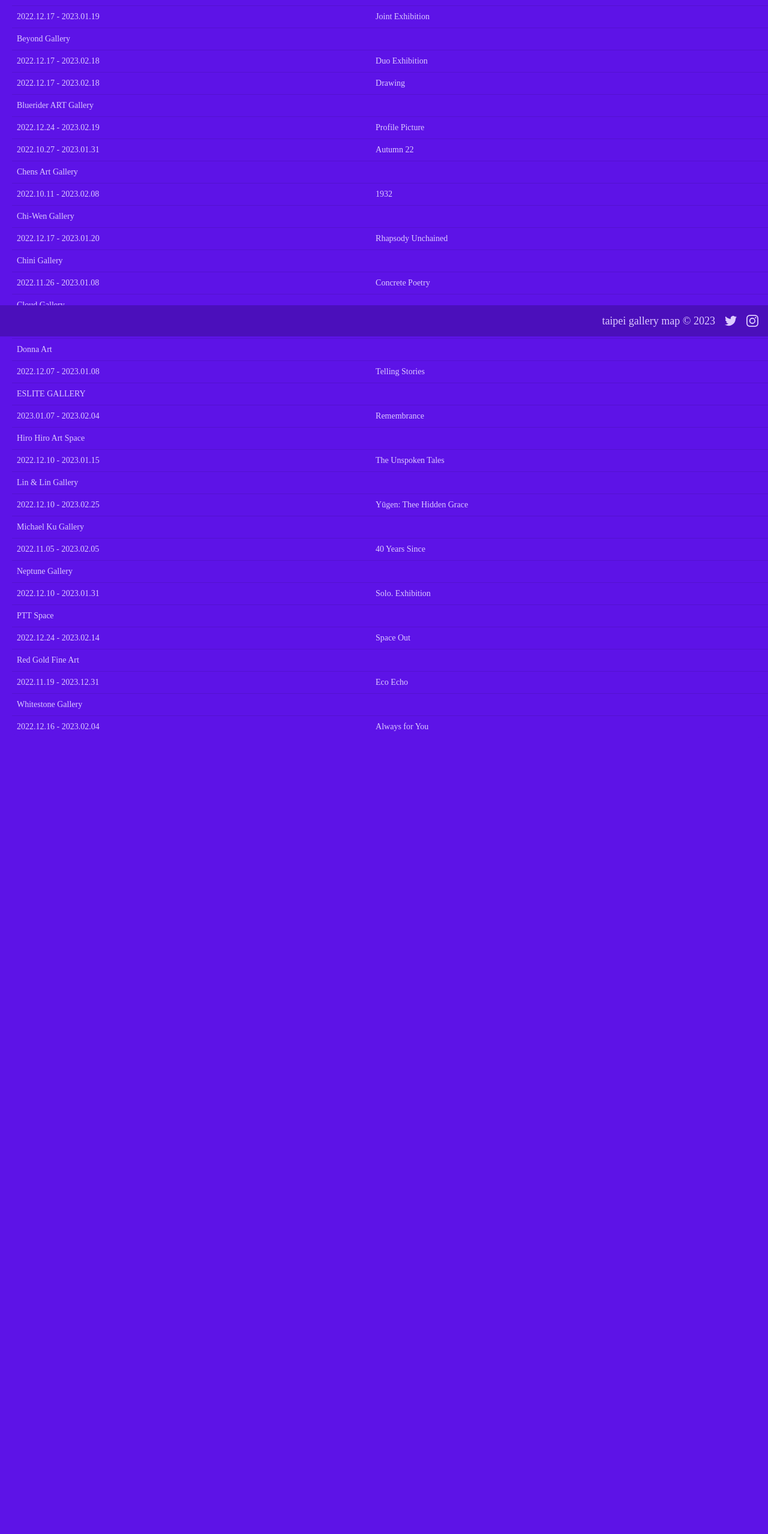
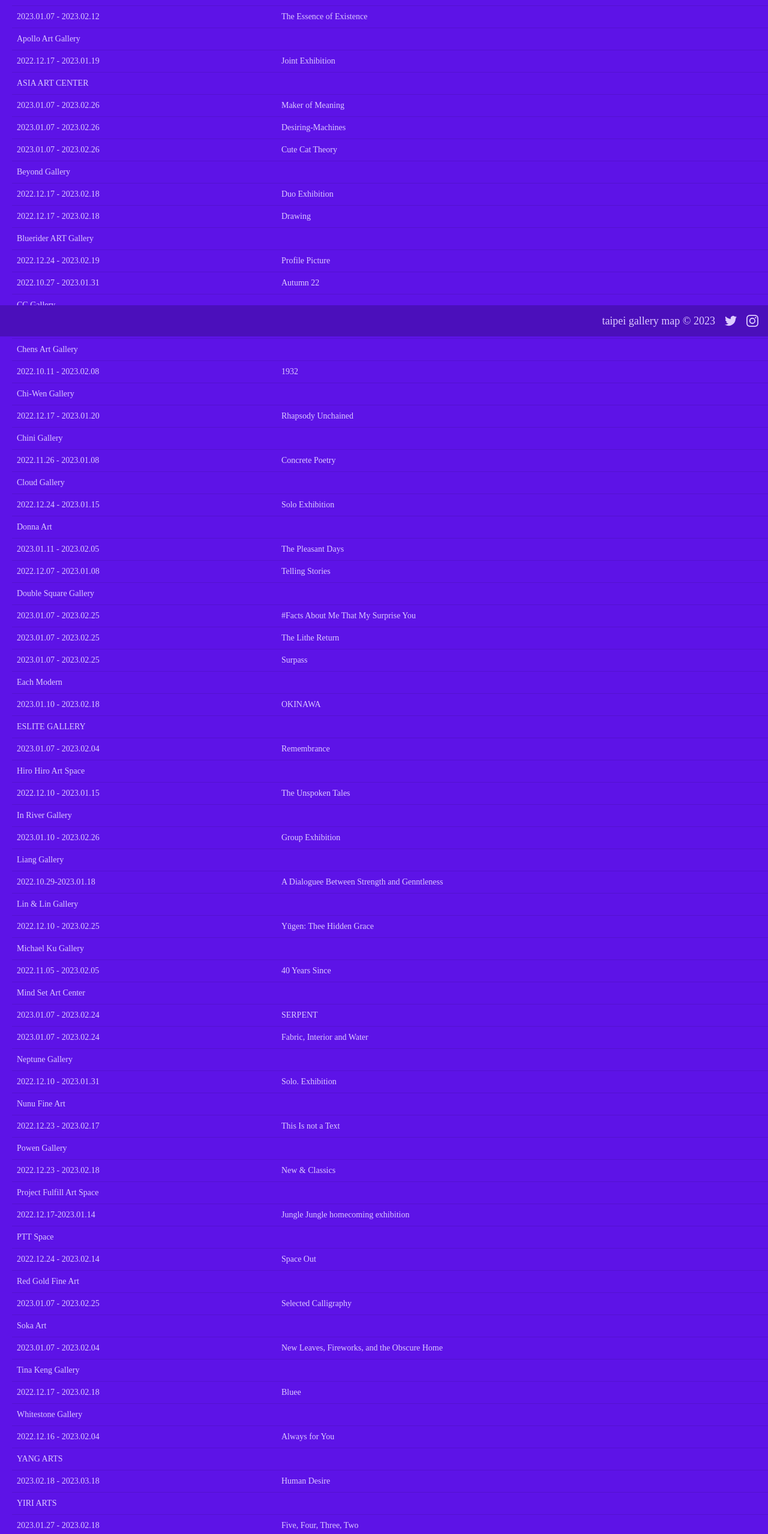
Before and after one commit to tjHsu/gallery-map, a Next.js app: page /events in a window 1280 px wide. Shown: the part 239-2797 px from the top of the page at 60% size. Before the commit the page ends 1525 px from the top, so only its background shows below. Built offline with nearby package versions, Linux system fonts and the light colour scheme; a web font is replaced by a local one.

Commit message:
update 0108
update shows 0108

```diff
--- a/src/constants/Constants.ts
+++ b/src/constants/Constants.ts
@@ -75,6 +75,11 @@ export const GALLERIES = [
     website: "https://99dac.com/",
     isSeparator: false,
     exhibitions: [{
+      artist: "Hsieh Chia-Heng",
+      showName: "Solo Exhibition",
+      date: "2023.01.07 - 2023.02.26",
+      openingDate: "2023.01.07 sat. 15:00"
+    },{
       artist: "Chen Tzu-Yu",
       showName: "The Creation of Plant Modules",
       date: "2022.12.03 - 2022.12.28",
@@ -235,6 +240,21 @@ export const GALLERIES = [
     website: "http://www.asiaartcenter.org/asia/?lang=en",
     isSeparator: false,
     exhibitions: [{
+      artist: "Michelle Blade",
+      showName: "Maker of Meaning",
+      date: "2023.01.07 - 2023.02.26",
+      openingDate: "2023.01.07 sat 16:00"
+    },{
+      artist: "Claire Colette",
+      showName: "Desiring-Machines",
+      date: "2023.01.07 - 2023.02.26",
+      openingDate: "2023.01.07 sat 16:00"
+    },{
+      artist: "Kayla Mattes",
+      showName: "Cute Cat Theory",
+      date: "2023.01.07 - 2023.02.26",
+      openingDate: "2023.01.07 sat 16:00"
+    }, {
       artist: "Gao Xingjian",
       showName: "Where spirit dwells on",
       date: "2022.08.13 - 2022.10.09",
@@ -445,6 +465,11 @@ export const GALLERIES = [
     website: "https://www.cc-gallery.com/",
     isSeparator: false,
     exhibitions: [{
+      artist: "Zhang Jian",
+      showName: "Wood Scupture Solo Exhibition",
+      date: "2023.01.04 - 2023.02.04",
+      openingDate: ""
+    },{
       artist: "ALDRIN C. TAMIDLES",
       showName: "Unluck",
       date: "2022.12.12 - 2022.12.31",
@@ -595,6 +620,11 @@ export const GALLERIES = [
     website: "https://www.donnaart.com.tw",
     isSeparator: false,
     exhibitions: [{
+      artist: "Tsai Ming Tsan",
+      showName: "The Pleasant Days",
+      date: "2023.01.11 - 2023.02.05",
+      openingDate: "2023.01.15 sun 14:00"
+    },{
       artist: "Kang Dong Hyun",
       showName: "Forest of Coexistence",
       date: "2022.11.02 - 2022.12.04",
@@ -650,6 +680,21 @@ export const GALLERIES = [
     website: "https://www.doublesquare.com.tw/en",
     isSeparator: false,
     exhibitions: [{
+      artist: "Chen Ching-Yao / Tsui Kuang-Yu / Huang Hai-Hsin / Chenn Wan-Jen",
+      showName: "#Facts About Me That My Surprise You",
+      date: "2023.01.07 - 2023.02.25",
+      openingDate: "2023.01.07 sat. 15:00"
+    },{
+      artist: "Lee Jo-Mei",
+      showName: "The Lithe Return",
+      date: "2023.01.07 - 2023.02.25",
+      openingDate: "2023.01.07 sat. 15:00"
+    },{
+      artist: "Huang Li-Ying",
+      showName: "Surpass",
+      date: "2023.01.07 - 2023.02.25",
+      openingDate: "2023.01.07 sat. 15:00"
+    },{
       artist: "Yeh Shih-Chiang / Cynthia Sah / Yang Mao-Lin / Huang Hung-De / Hsiao Sheng-Chien / Tsui Kuang-Yu / Isa Ho / Chou Chu-Wang / Moritz Partenheimer / Akiyama Izumi / Chen Wan-Jen",
       showName: "Along the objects",
       date: "2022.11.12 - 2022.12.24",
@@ -720,6 +765,11 @@ export const GALLERIES = [
     website: "https://eachmodern.com/en/",
     isSeparator: false,
     exhibitions: [{
+      artist: "Araki Nobuyoshi / Nakahira Takuma",
+      showName: "OKINAWA",
+      date: "2023.01.10 - 2023.02.18",
+      openingDate: ""
+    },{
       artist: "Tseng ChienYing",
       showName: "Skin Depth",
       date: "2022.12.03 - 2022.12.30",
@@ -910,6 +960,11 @@ export const GALLERIES = [
     website: "https://www.inriver.com.tw",
     isSeparator: false,
     exhibitions: [{
+      artist: "Chen San / Yu Chuan / Chou Chen / Liu Hsin Yi",
+      showName: "Group Exhibition",
+      date: "2023.01.10 - 2023.02.26",
+      openingDate: ""
+    },{
       artist: "Liu Hsin Yi",
       showName: "Distant Forest",
       date: "2022.11.12 - 2022.12.31",
@@ -985,6 +1040,11 @@ export const GALLERIES = [
     website: "http://www.lianggallery.com/en/",
     isSeparator: false,
     exhibitions: [{
+      artist: "Lee Zai-Qian / Hsu YungHsu",
+      showName: "A Dialoguee Between Strength and Genntleness",
+      date: "2022.10.29-2023.01.18",
+      openingDate: ""
+    },{
       artist: "Lee YANG",
       showName: "Wonderful Life",
       date: "2022.09.03-2022.10.02",
@@ -1070,6 +1130,16 @@ export const GALLERIES = [
     website: "https://www.art-msac.com/en/",
     isSeparator: false,
     exhibitions: [{
+      artist: "Chihhung Liu",
+      showName: "SERPENT",
+      date: "2023.01.07 - 2023.02.24",
+      openingDate: ""
+    },{
+      artist: "Marina Cruz",
+      showName: "Fabric, Interior and Water",
+      date: "2023.01.07 - 2023.02.24",
+      openingDate: ""
+    },{
       artist: "Shinji Ohmaki",
       showName: "Flotage-Techonics",
       date: "2022.11.12 - 2022.12.24",
@@ -1160,6 +1230,11 @@ export const GALLERIES = [
     website: "https://www.nunufineart.com/",
     isSeparator: false,
     exhibitions: [{
+      artist: "Kaspar Bonnén",
+      showName: "This Is not a Text",
+      date: "2022.12.23 - 2023.02.17",
+      openingDate: ""
+    },{
       artist: "Rosy Keyser",
       showName: "I'll Fly Away",
       date: "2022.11.05 - 2022.12.25",
@@ -1242,7 +1317,7 @@ export const GALLERIES = [
     exhibitions: [{
       artist: "HUANG Poren",
       showName: "New & Classics",
-      date: "2022.12.23 - 2023.20.18",
+      date: "2022.12.23 - 2023.02.18",
       openingDate: ""
     },{
       artist: "Liú Yung-Jen",
@@ -1280,6 +1355,11 @@ export const GALLERIES = [
     website: "https://www.projectfulfill.com/",
     isSeparator: false,
     exhibitions: [{
+      artist: "ZHANG XU ZHAN",
+      showName: "Jungle Jungle homecoming exhibition",
+      date: "2022.12.17-2023.01.14",
+      openingDate: ""
+    },{
       artist: "Au Sow Yee",
       showName: "Planet Traveler and Its Broken Song",
       date: "2022.08.06-2022.09.24",
@@ -1335,9 +1415,14 @@ export const GALLERIES = [
     website: "http://www.redgoldfineart.com/",
     isSeparator: false,
     exhibitions: [{
+      artist: "LEE Mau-Cheng",
+      showName: "Selected Calligraphy",
+      date: "2023.01.07 - 2023.02.25",
+      openingDate: ""
+    },{
       artist: "Ruan Weng-Mong",
       showName: "Eco Echo",
-      date: "2022.11.19 - 2023.12.31",
+      date: "2022.11.19 - 2022.12.31",
       openingDate: ""
     }],
     locations: [{
@@ -1370,6 +1455,11 @@ export const GALLERIES = [
     website: "http://soka-art.com/en",
     isSeparator: false,
     exhibitions: [{
+      artist: "Huang Baoying",
+      showName: "New Leaves, Fireworks, and the Obscure Home",
+      date: "2023.01.07 - 2023.02.04",
+      openingDate: "2023.01.07 sat. 16:00"
+    },{
       artist: "IIDA Kiriko",
       showName: "Time is Silent",
       date: "2022.11.05 - 2022.12.24",
@@ -1435,6 +1525,11 @@ export const GALLERIES = [
     website: "https://www.tinakenggallery.com/en/",
     isSeparator: false,
     exhibitions: [{
+      artist: "Su Xiaobai",
+      showName: "Bluee",
+      date: "2022.12.17 - 2023.02.18",
+      openingDate: ""
+    },{
       artist: "Sopheap Pich",
       showName: "Walking the Woods",
       date: "2022.11.05 - 2023.01.07",
@@ -1570,6 +1665,11 @@ export const GALLERIES = [
     website: "https://yang-arts.com/",
     isSeparator: false,
     exhibitions: [{
+      artist: "Various artists",
+      showName: "Human Desire",
+      date: "2023.02.18 - 2023.03.18",
+      openingDate: ""
+    },{
       artist: "Ayako Ishiba / Daisuke Yokota / Ken Kitano / Kohei Kobayashi / Mika Ninagawa / Nara Yoshitomo / Nobuyoshi Araki / Rika Noguchi / Sadaharu Horio / Shiho Yoshida / Takashi Homma / Taisuke Koyama / Thomas Struth / Yoichi Umetsu",
       showName: "芃 How lush the world is, how full of things that don't belong to me",
       date: "2022.10.15 - 2022.12.15",
@@ -1590,6 +1690,16 @@ export const GALLERIES = [
     website: "https://yiriarts.com.tw/",
     isSeparator: false,
     exhibitions: [{
+      artist: "Wu Chia-Yun",
+      showName: "Five, Four, Three, Two",
+      date: "2023.01.27 - 2023.02.18",
+      openingDate: "2023.01.28 sat. 16:00"
+    },{
+      artist: "Wang Huan-Jhen",
+      showName: "Breathing Ghost",
+      date: "2023.01.27 - 2023.02.18",
+      openingDate: "2023.01.28 sat. 16:00"
+    },{
       artist: "Chiu Huai-Hsuan",
       showName: "The Hidden Traces in the Tree",
       date: "2022.12.15 - 2023.01.07",
```
